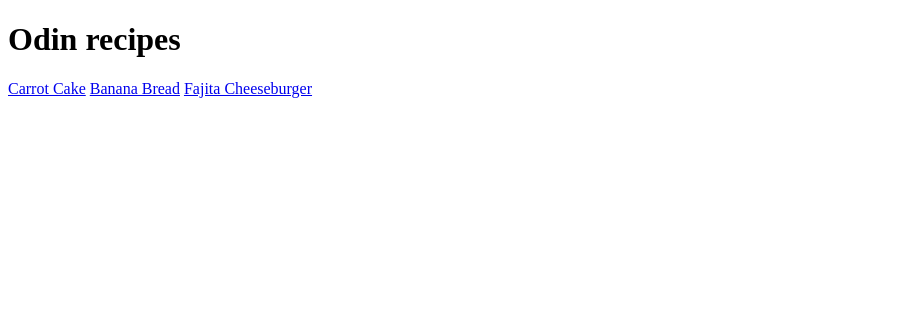
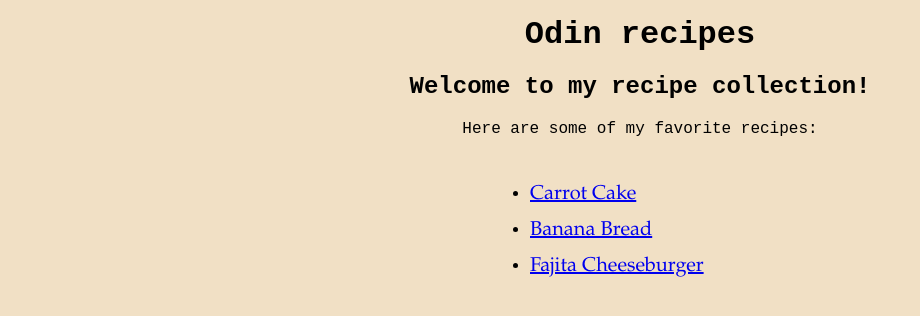
Before and after one commit to davidcastro3435/odin-recipes, a plain HTML site: page index.html in a window 1280 px wide. Shown: the whole page, without its empty margins (0-920 px from the left). Drawn offline with Linux system fonts and the light colour scheme.

Commit message:
feat: Add same style.css to all recipe pages

```diff
--- a/index.html
+++ b/index.html
@@ -3,14 +3,22 @@
     <head>
         <meta charset="UTF-8">
         <meta name="viewport" content="width=device-width, initial-scale=1.0">
-        <link rel="stylesheet" href="styles.css">
+        <link rel="stylesheet" href="recipes/style.css">
         <title>Recipes!</title>
     </head>
 
     <body>
-        <h1>Odin recipes</h1>
-        <a href="recipes/carrot-cake.html" alt="link to Carrot Cake Recipe">Carrot Cake</a>
-        <a href="recipes/banana-bread.html" alt="link to Banana Bread Recipe">Banana Bread</a>
-        <a href="recipes/fajita-cheeseburger.html" alt="link to Fajita Cheeseburger Recipe">Fajita Cheeseburger</a>
+        <h1 class="title">Odin recipes</h1>
+        <div class="title">
+            <h2>Welcome to my recipe collection!</h2>
+            <p>Here are some of my favorite recipes:</p>
+        </div>
+        <div class ="content">
+            <ul>
+                <li><a href="recipes/carrot-cake.html">Carrot Cake</a></li>
+                <li><a href="recipes/banana-bread.html">Banana Bread</a></li>
+                <li><a href="recipes/fajita-cheeseburger.html">Fajita Cheeseburger</a></li>
+            </ul>
+        </div>
     </body>
 </html>
--- a/recipes/style.css
+++ b/recipes/style.css
@@ -0,0 +1,22 @@
+body {
+    background: #F1E0C5;
+    font-family: sans-serif
+}
+
+.title {
+    margin: 16px auto;
+    text-align: center;
+    font-family: 'Courier New', monospace;
+}
+
+.content {
+    width: 300px;
+    margin: 0px auto;
+    padding: 8px;
+    font-size: 20px;
+    font-family: Garamond, serif;
+}
+
+li {
+    margin-bottom: 12px;
+}
```
Also changed, not shown: recipes/banana-bread.html (+1 -0 lines), recipes/carrot-cake.html (+1 -0 lines), recipes/fajita-cheeseburger.html (+1 -0 lines).
